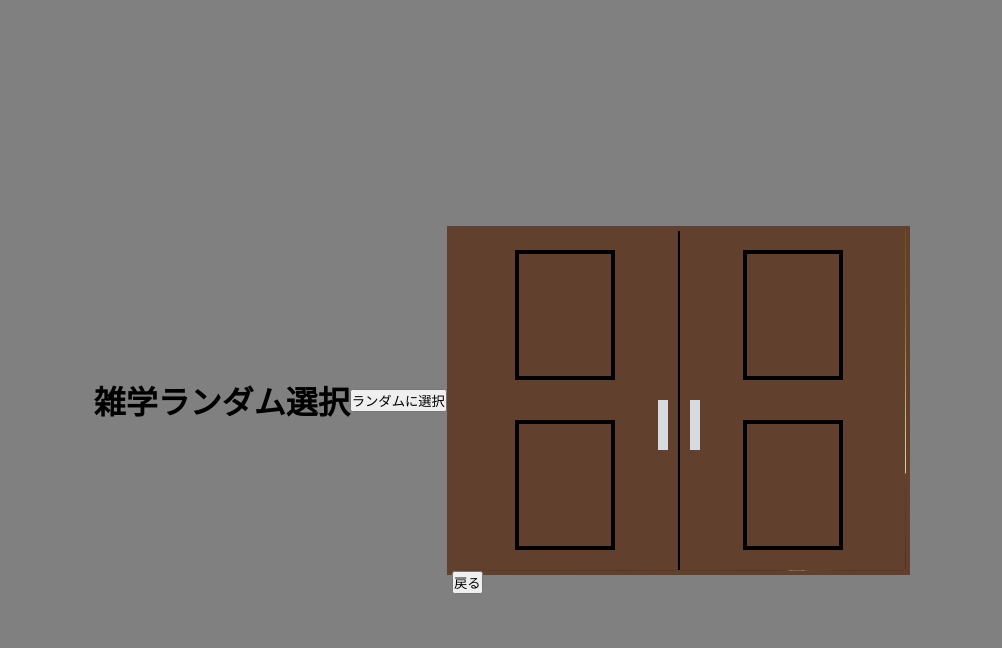
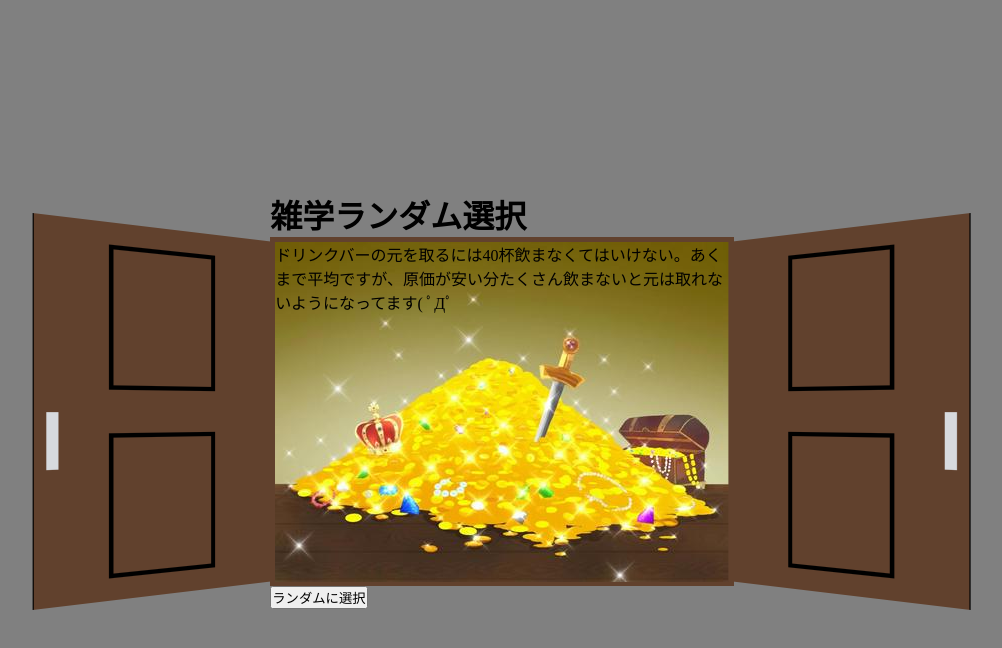
Before and after one commit to kojirow-mk2/random, a plain HTML site: page src/html/main.html in a window 1280 px wide. Both pictures are taken after a click on the button "ランダムに選択". Shown: the whole page, without its empty margins (138-1140 px from the left). Drawn offline with Linux system fonts and the light colour scheme.

Commit message:
仮　ごめんドア閉じん

```diff
--- a/src/css/main.css
+++ b/src/css/main.css
@@ -19,6 +19,11 @@
     align-items: center;
   }
 
+  box{
+    width: 60%;
+  }
+
+  /*いじるな*/
   .wrapper {
     height: 349px;
     width: 463.4px;
@@ -86,12 +91,3 @@
     top: 50%;
     left: 10px;
   }
-
-  /* Door swing effect */
-  .wrapper:hover #left-door{
-    transform: rotateY(-140deg);
-  }
-
-  .wrapper:hover #right-door{
-    transform: rotateY(140deg);
-  }
--- a/src/html/main.html
+++ b/src/html/main.html
@@ -10,16 +10,13 @@
     <link rel="stylesheet" href="../css/main.css">
 </head>
 <body>
+    <div id="box">
         <h1>雑学ランダム選択</h1>
-    <!-- フォーム -->
-    <form onsubmit="onSubmitForm(event)">
-        <button type="submit">ランダムに選択</button>
-    </form>
         <div class="wrapper">
             <!-- 雑学の表示 -->
             <div id="output" class="container"></div>
             <!--戻るボタン-->
-        <button onclick="goBack()">戻る</button>
+            <!--<button type="submit" onclick="fetchZatugaku(); closeDoors();">戻る</button>-->
             <!--ドア-->
             <div id="left-door" class="door">
                 <div class="shape"></div>
@@ -32,5 +29,10 @@
                 <div id="right-knob" class="knob"></div>
             </div>
         </div>
+        <!--フォーム-->
+        <form onsubmit="onSubmitForm(event)">
+            <button type="submit" onclick=" toggleDoors();">ランダムに選択</button>
+        </form>
+    </div>
 </body>
 </html>
--- a/src/js/randomFacts.js
+++ b/src/js/randomFacts.js
@@ -1,3 +1,6 @@
+//ドアが開いてるか
+let doorsOpen = false;
+
 // 外部ファイルから雑学情報を読み込む
 function fetchZatugaku() {
     fetch('../data/zatugaku.txt')
@@ -24,14 +27,35 @@ function showRandomItem(zatugaku) {
     outputElement.innerHTML = `<p>${randomItem}</p>`;
 }
 
+
+function onSubmitForm(event) {
+    event.preventDefault();
+    fetchZatugaku();
+    toggleDoors();
+}
+
+
+// ドアを開閉する関数
+function toggleDoors() {
+    if (doorsOpen) {
+        closeDoors();
+    } else {
+        openDoors();
+    }
+}
+
+
 // フォームが送信されたときに関数を呼び出す
-function onSubmitForm(event) {
-    event.preventDefault(); // フォームのデフォルト送信を停止
-    fetchZatugaku(); // 雑学情報を読み込む
+function openDoors(event) {
+
+    document.getElementById("left-door").style.transform = "rotateY(-140deg)";
+    document.getElementById("right-door").style.transform = "rotateY(140deg)";
+
 }
 
 // 戻るボタンの処理
-function goBack() {
-    const outputElement = document.getElementById("output");
-    outputElement.innerHTML = ""; // 表示を空にする
+function closeDoors() {
+
+    document.getElementById("left-door").style.transform = "";
+    document.getElementById("right-door").style.transform = "";
 }
```
Lines whose indentation alone changed are shown as unchanged.
